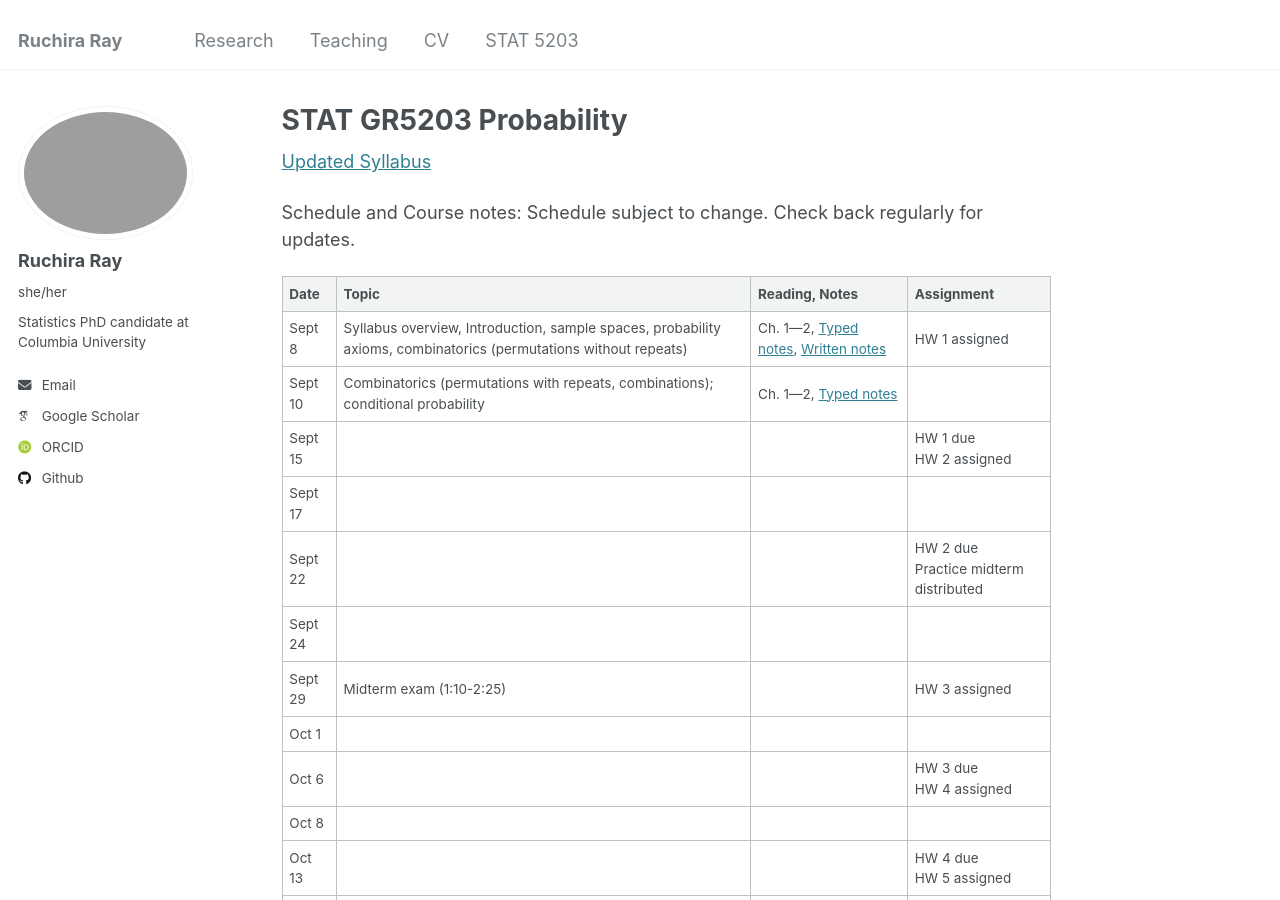
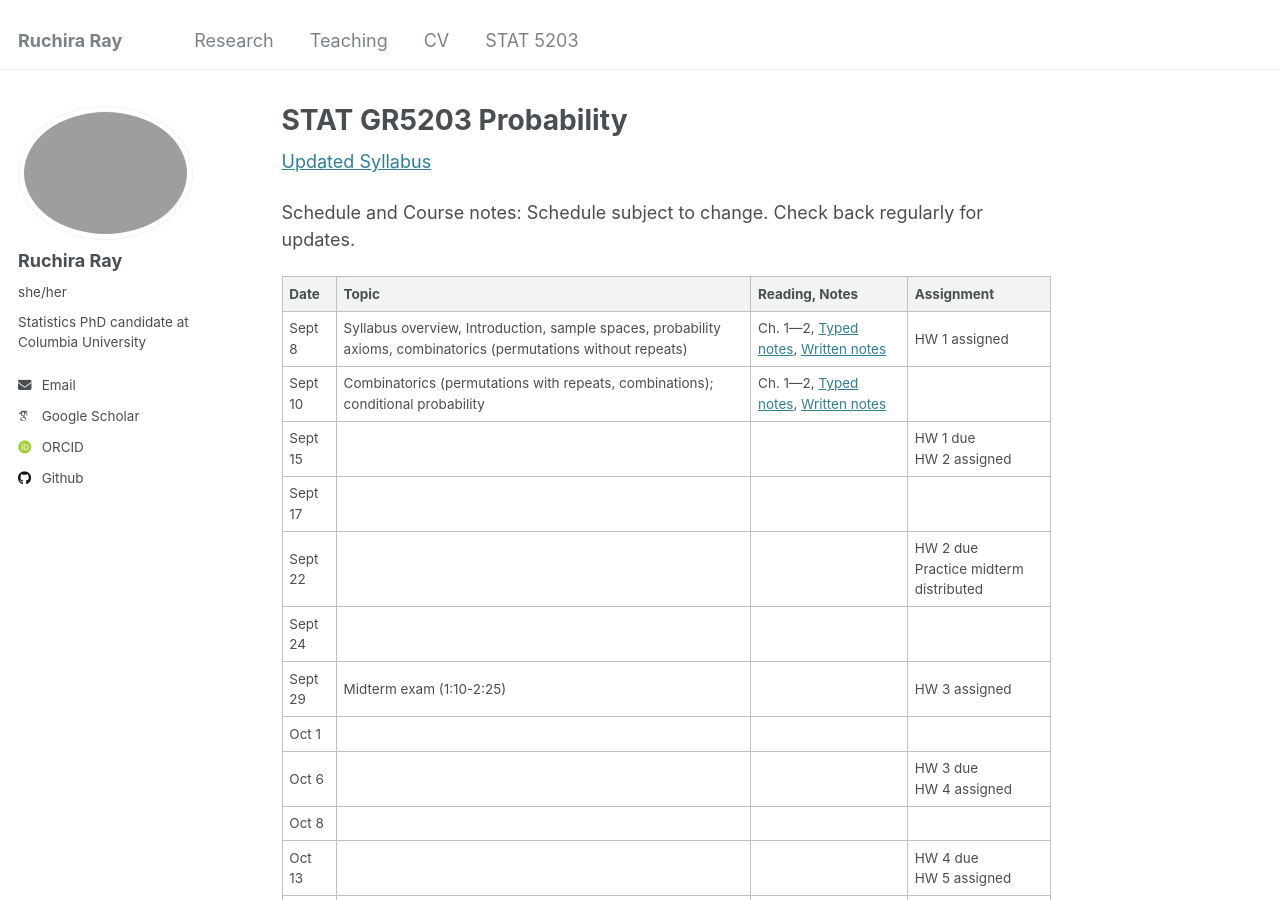
Before and after one commit to rray123/rray123.github.io, a Jekyll site: the page built from _pages/STAT5203.md, in a window 1280 px wide and 900 px high. Built offline with Jekyll 4.4.1, drawn with Linux system fonts in a browser that asks for light colours; some web fonts are replaced.

Commit message:
Update STAT5203.md

```diff
--- a/_pages/STAT5203.md
+++ b/_pages/STAT5203.md
@@ -15,7 +15,7 @@ Schedule subject to change. Check back regularly for updates.
 | Date    | Topic        | Reading, Notes | Assignment |
 | --------| ------------ | ---------------| ---------- |
 | Sept 8  | Syllabus overview, Introduction, sample spaces, probability axioms, combinatorics (permutations without repeats) | Ch. 1—2, [Typed notes](https://rray123.github.io/files/Ch1-2.pdf), [Written notes](https://rray123.github.io/files/Lecture1-written.pdf) |HW 1 assigned|
-| Sept 10 | Combinatorics (permutations with repeats, combinations); conditional probability | Ch. 1—2, [Typed notes](https://rray123.github.io/files/Ch1-2.pdf) ||
+| Sept 10 | Combinatorics (permutations with repeats, combinations); conditional probability | Ch. 1—2, [Typed notes](https://rray123.github.io/files/Ch1-2.pdf), [Written notes](https://rray123.github.io/files/Lecture2-written.pdf) ||
 | Sept 15 |||HW 1 due <br> HW 2 assigned|
 | Sept 17 ||||
 | Sept 22 |||HW 2 due <br> Practice midterm distributed|
```
